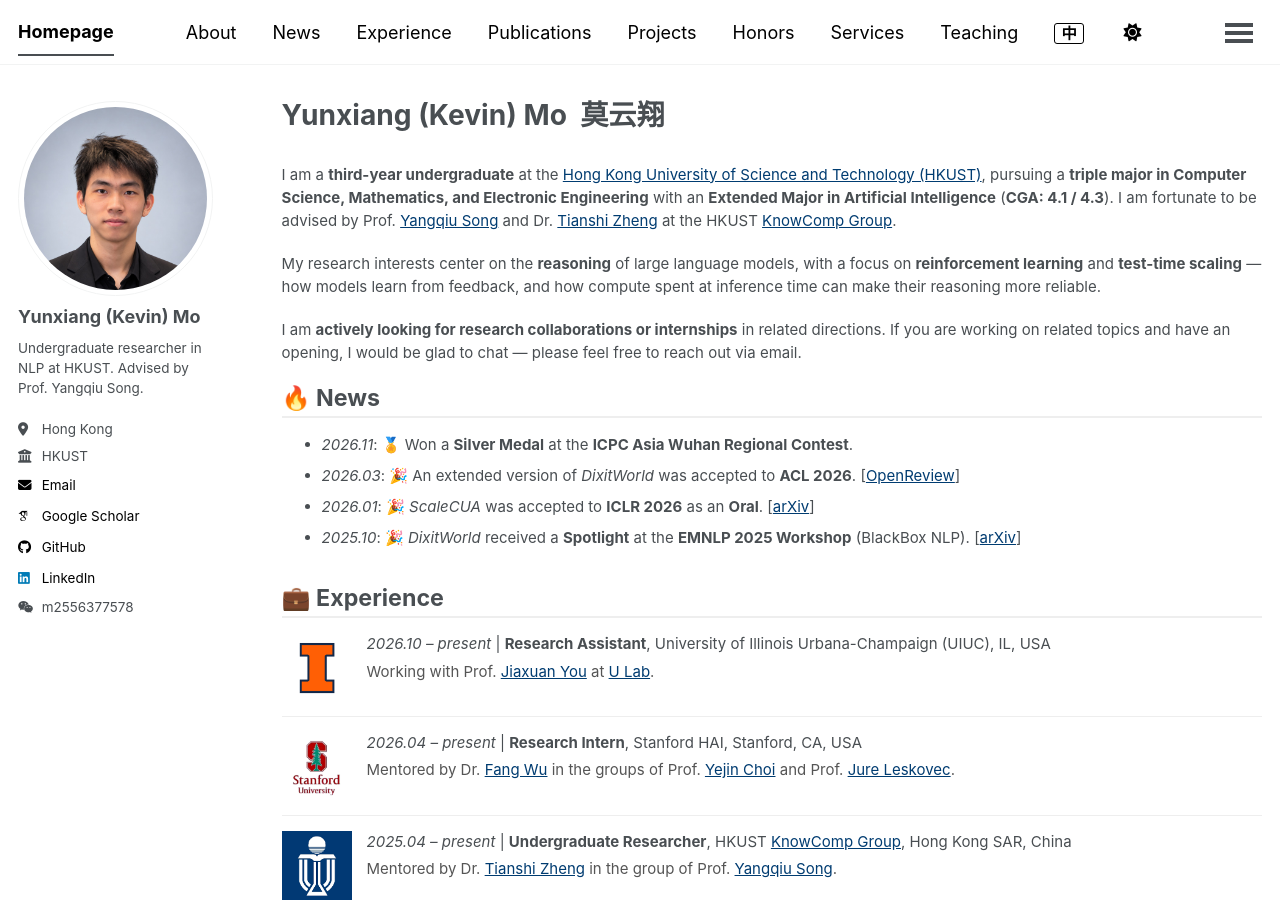
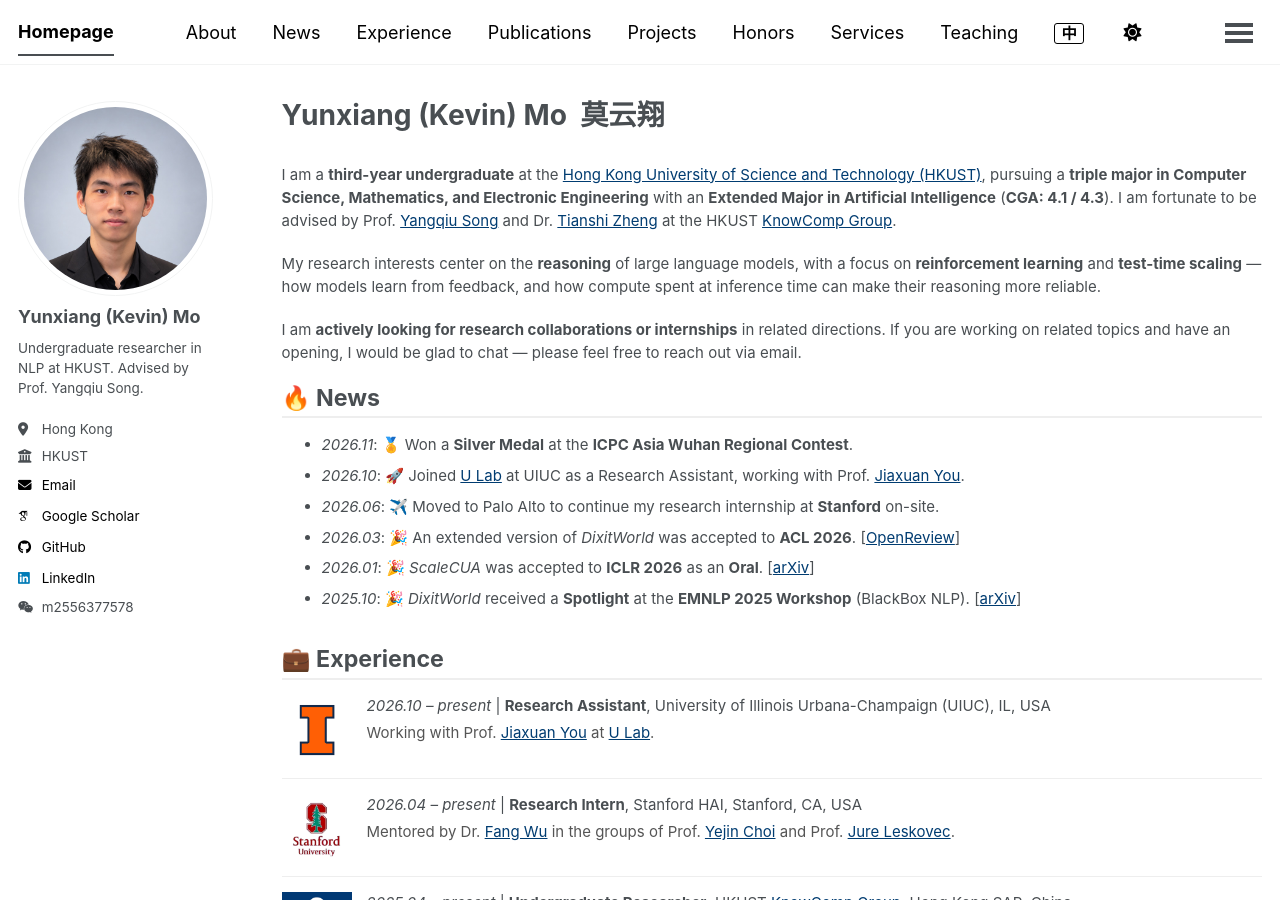
Before and after one commit to moyunxiang/moyunxiang.github.io, a Jekyll site: the page built from _pages/about.md, in a window 1280 px wide and 900 px high. Built offline with Jekyll 4.4.1, drawn with Linux system fonts in a browser that asks for light colours; some web fonts are replaced; a script bundle is joined from its source files by our own code; library files that are not in the unit come from our copies.

Commit message:
Add U Lab and on-site Stanford internship to news

```diff
--- a/_pages/about.md
+++ b/_pages/about.md
@@ -20,6 +20,8 @@
 🔥 News
 ======
 - *2026.11*: 🏅 Won a **Silver Medal** at the **ICPC Asia Wuhan Regional Contest**.
+- *2026.10*: 🚀 Joined [U Lab](https://ulab-uiuc.github.io/) at UIUC as a Research Assistant, working with Prof. [Jiaxuan You](https://cs.stanford.edu/~jiaxuan/).
+- *2026.06*: ✈️ Moved to Palo Alto to continue my research internship at **Stanford** on-site.
 - *2026.03*: 🎉 An extended version of *DixitWorld* was accepted to **ACL 2026**. \[[OpenReview](https://openreview.net/forum?id=ikU0NDfKvO)\]
 - *2026.01*: 🎉 *ScaleCUA* was accepted to **ICLR 2026** as an **Oral**. \[[arXiv](https://arxiv.org/abs/2509.15221)\]
 - *2025.10*: 🎉 *DixitWorld* received a **Spotlight** at the **EMNLP 2025 Workshop** (BlackBox NLP). \[[arXiv](https://arxiv.org/abs/2510.10117)\]
```
Also changed, not shown: _pages/about-zh.md (+2 -0 lines).
